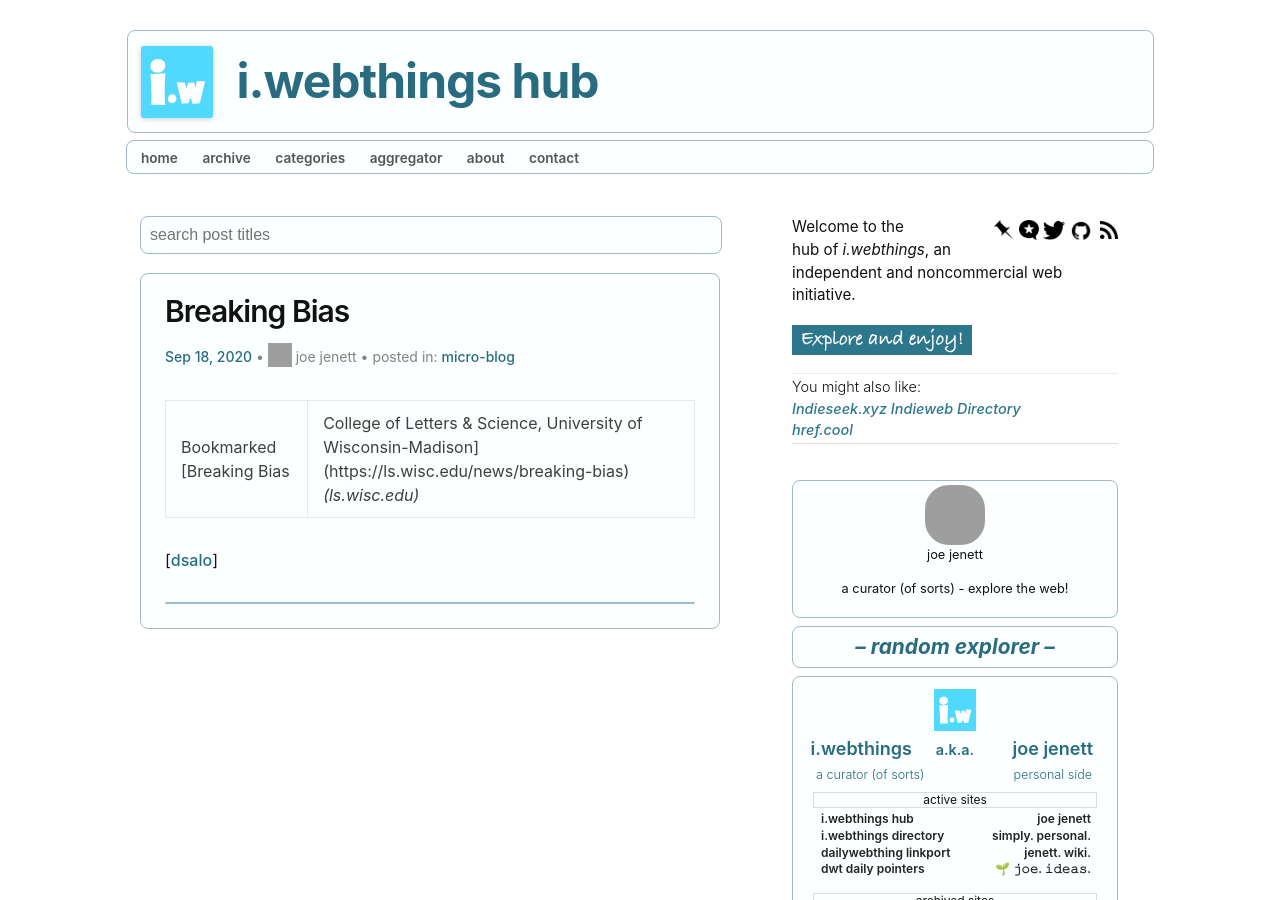
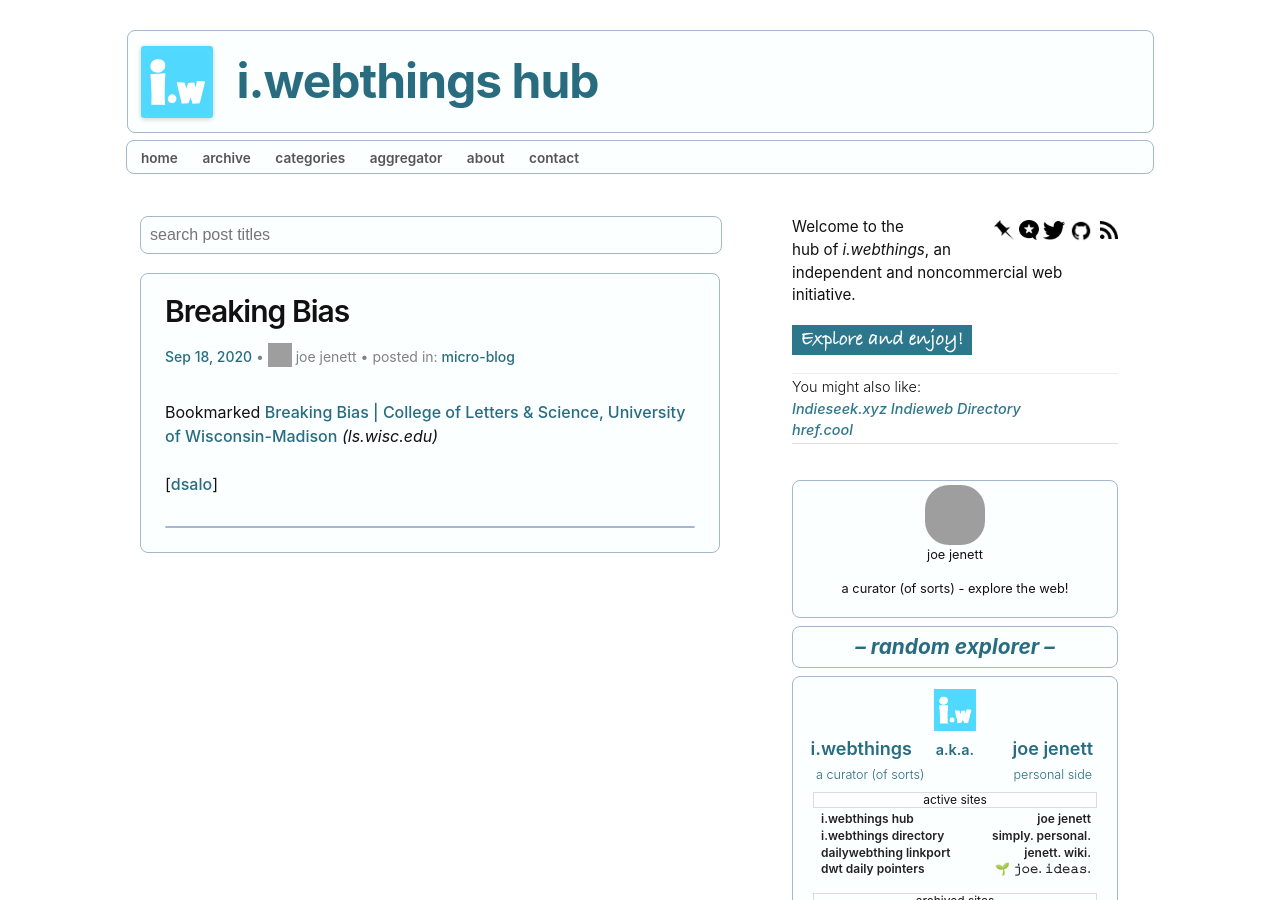
Before and after one commit to joejenett/i.webthings, a Jekyll site: the page built from _posts/2020-09-18-3670-2.md, in a window 1280 px wide and 900 px high. Built offline with Jekyll 4.4.1, drawn with Linux system fonts in a browser that asks for light colours; comment, search, counter and statistics services are not loaded; grey boxes are pictures that could not be loaded.

Commit message:
Update 2020-09-18-3670-2.md

```diff
--- a/_posts/2020-09-18-3670-2.md
+++ b/_posts/2020-09-18-3670-2.md
@@ -21,6 +21,7 @@ categories:
 kind:
   - Bookmark
 ---
-Bookmarked [Breaking Bias | College of Letters & Science, University of Wisconsin-Madison](https://ls.wisc.edu/news/breaking-bias) _(ls.wisc.edu)_
+<div class="entry-reaction"><section class="response u-bookmark-of h-cite"><header><span class="kind-display-text">Bookmarked</span> <a href="https://ls.wisc.edu/news/breaking-bias" class="p-name u-url">Breaking Bias | College of Letters &amp; Science, University of Wisconsin-Madison</a> <em>(<span class="p-publication">ls.wisc.edu</span>)</em></header></section></div>
 
-\[[dsalo](https://pinboard.in/u:dsalo "dsalo")\]
+<div class="entry-content e-content" itemprop="description articleBody">
+<p><br />[<a title="dsalo" href="https://pinboard.in/u:dsalo">dsalo</a>]</p></div>
```
